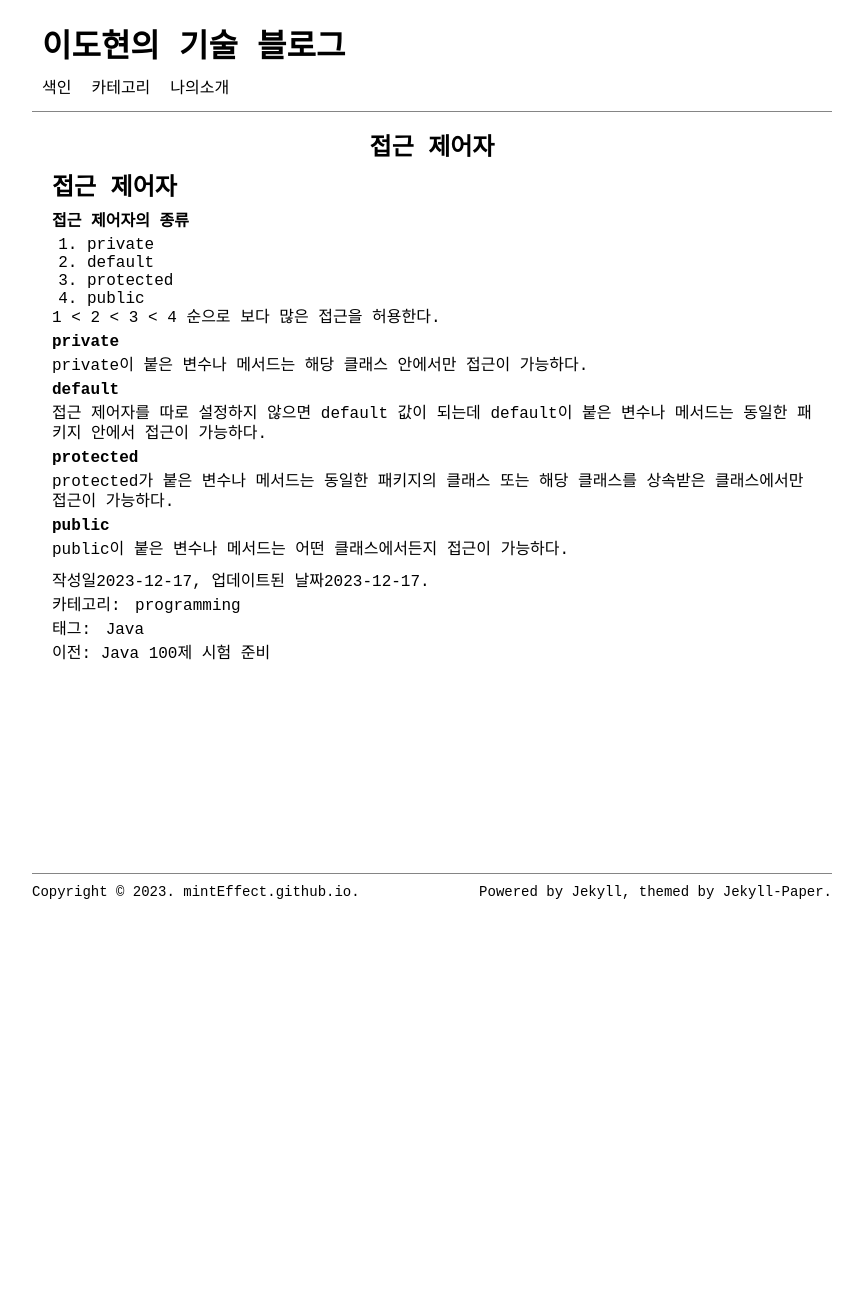
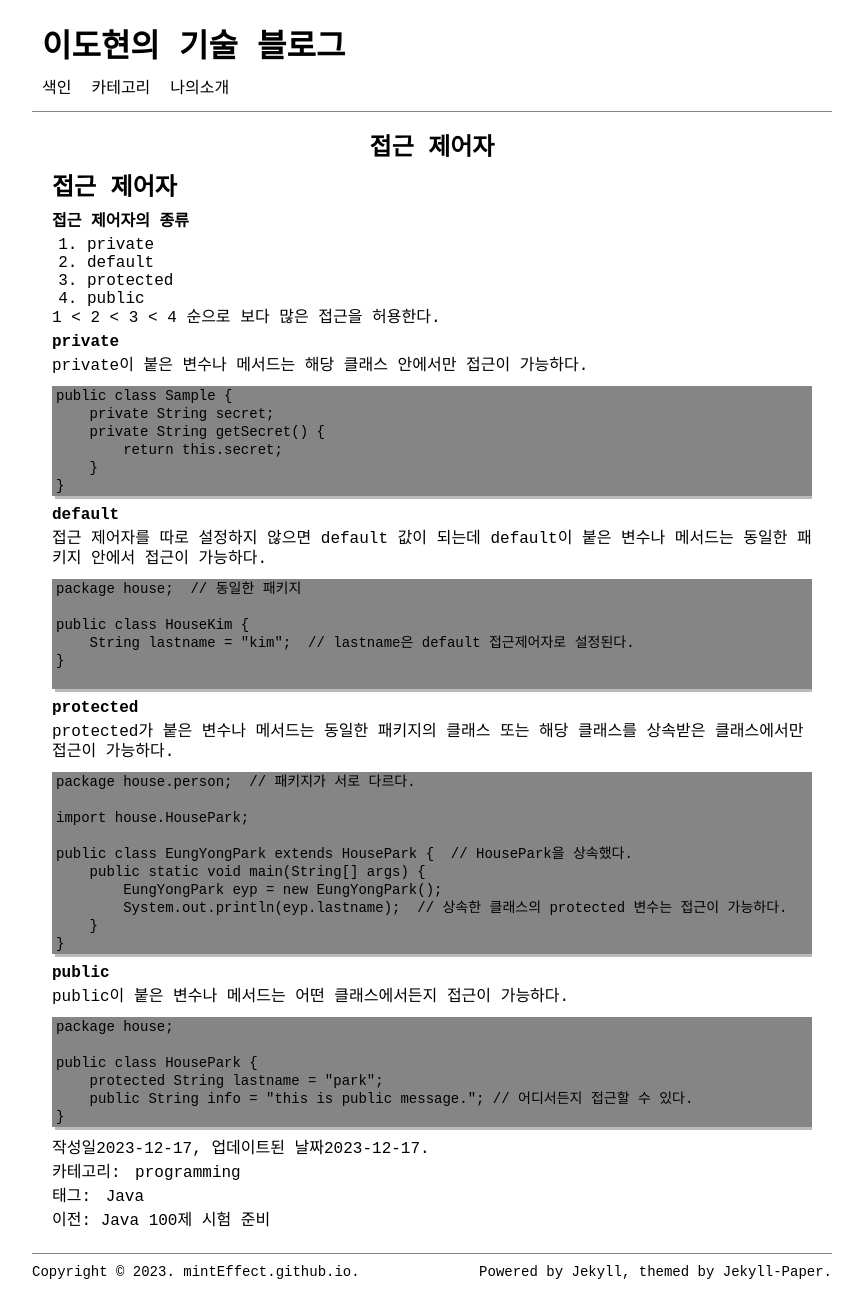
Before and after one commit to mintEffect/blog, a Jekyll site: the page built from _posts/2023-12-17-접근 제어자.markdown, in a window 1280 px wide. Shown: the whole page, without its empty margins (208-1071 px from the left). Built offline with Jekyll 4.4.1, drawn with Linux system fonts in a browser that asks for light colours; before the commit the page ends 910 px from its top, so only the background shows below that.

Commit message:
접근제어자

````diff
--- a/_posts/2023-12-17-접근 제어자.markdown
+++ b/_posts/2023-12-17-접근 제어자.markdown
@@ -17,12 +17,50 @@ tags: [Java]
 
 #### private
 private이 붙은 변수나 메서드는 해당 클래스 안에서만 접근이 가능하다.
+```
+public class Sample {
+    private String secret;
+    private String getSecret() {
+        return this.secret;
+    }
+}
+```
 
 #### default
 접근 제어자를 따로 설정하지 않으면 default 값이 되는데 default이 붙은 변수나 메서드는 동일한 패키지 안에서 접근이 가능하다.
+```
+package house;  // 동일한 패키지
+
+public class HouseKim {
+    String lastname = "kim";  // lastname은 default 접근제어자로 설정된다.
+}
+
+```
 
 #### protected
 protected가 붙은 변수나 메서드는 동일한 패키지의 클래스 또는 해당 클래스를 상속받은 클래스에서만 접근이 가능하다.
 
+```
+package house.person;  // 패키지가 서로 다르다.
+
+import house.HousePark;
+
+public class EungYongPark extends HousePark {  // HousePark을 상속했다.
+    public static void main(String[] args) {
+        EungYongPark eyp = new EungYongPark();
+        System.out.println(eyp.lastname);  // 상속한 클래스의 protected 변수는 접근이 가능하다.
+    }
+}
+```
+
 #### public
 public이 붙은 변수나 메서드는 어떤 클래스에서든지 접근이 가능하다.
+
+```
+package house;
+
+public class HousePark {
+    protected String lastname = "park";
+    public String info = "this is public message."; // 어디서든지 접근할 수 있다.
+}
+```
````
